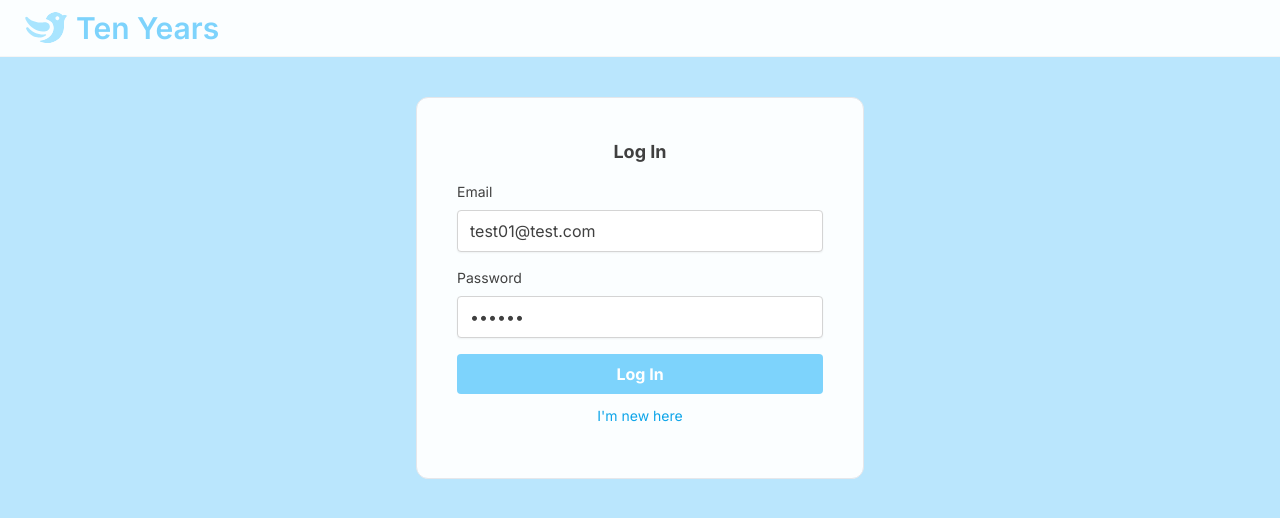
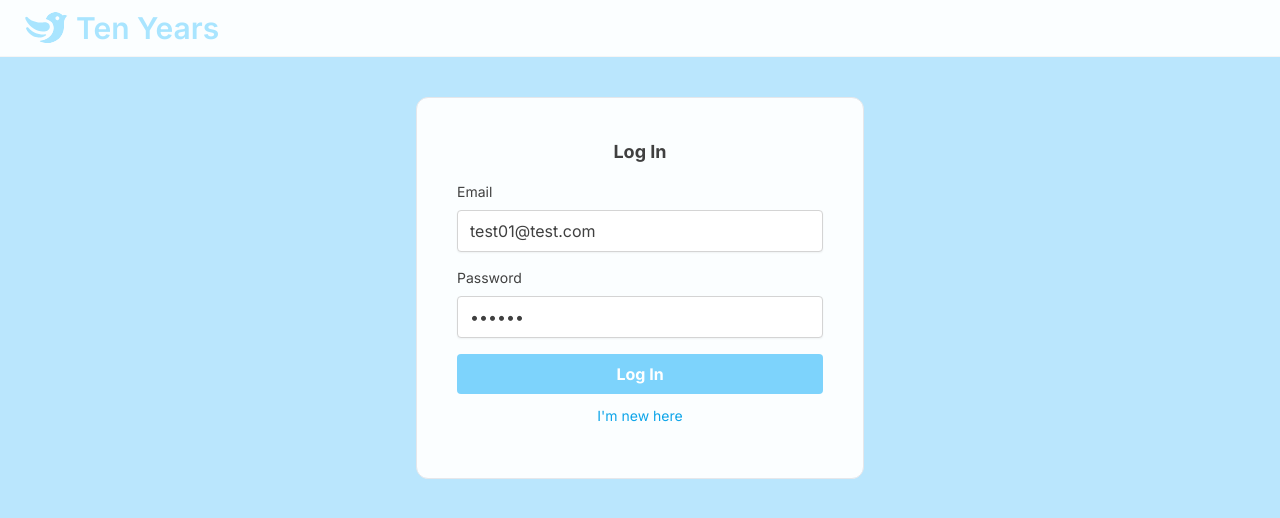
Before and after one commit to jingxcc/ten-years, a Next.js app: page /login in a window 1280 px wide. Shown: the top 518 px of the page. Built offline with nearby package versions, Linux system fonts and the light colour scheme; no server answers.

Commit message:
chore: rename ToastProvider, style change in Header and SideBar

```diff
--- a/src/app/layout.tsx
+++ b/src/app/layout.tsx
@@ -2,7 +2,7 @@ import type { Metadata } from "next";
 import { Inter } from "next/font/google";
 import "@/styles/global.css";
 import { UserProvider } from "../context/userContext";
-import { ToasterProvider } from "@/app/providers/ToastProvider";
+import { ToastProvider } from "@/app/providers/ToastProvider";
 
 const inter = Inter({ subsets: ["latin"] });
 
@@ -19,7 +19,7 @@ export default function RootLayout({ children }: LayoutProps) {
   return (
     <html lang="en">
       <body className={`${inter.className}`}>
-        <ToasterProvider></ToasterProvider>
+        <ToastProvider></ToastProvider>
         <UserProvider>{children}</UserProvider>
       </body>
     </html>
--- a/src/app/providers/ToastProvider.tsx
+++ b/src/app/providers/ToastProvider.tsx
@@ -1,6 +1,6 @@
 import { Toaster } from "react-hot-toast";
 
-export const ToasterProvider = () => {
+export const ToastProvider = () => {
   return (
     <Toaster
       position="top-right"
--- a/src/components/Header/Header.tsx
+++ b/src/components/Header/Header.tsx
@@ -39,7 +39,7 @@ export default function Header({ user, showNav = true }: HeaderProps) {
       <Link href={"/"}>
         <div className="flex items-center gap-1 py-1 pr-2">
           <Image src="/logo_blue.svg" width={48} height={48} alt="logo" />
-          <h1 className="text-3xl font-semibold text-sky-300">Ten Years</h1>
+          <h1 className="text-sky-250 text-3xl font-semibold">Ten Years</h1>
         </div>
       </Link>
 
--- a/src/styles/global.css
+++ b/src/styles/global.css
@@ -5,6 +5,7 @@
 :root {
   @apply text-neutral-700;
   --color-sky-300: "#7dd3fc";
+  --color-sky-250: "#A9E5FF";
   --color-sky-100: "#e0f2fe";
   --color-neutral-700: "#404040";
   --color-neutral-500: "#737373";
--- a/tailwind.config.ts
+++ b/tailwind.config.ts
@@ -18,6 +18,9 @@ const config: Config = {
         // "slide-out": "slide-out 0.5s ease-out forwards",
         "slide-in": "slide-in 0.5s ease-out forwards;",
       },
+      colors: {
+        "sky-250": "#A9E5FF",
+      },
     },
   },
   plugins: [],
```
Also changed, not shown: src/components/SideBar/SideBar.tsx (+1 -3 lines).
